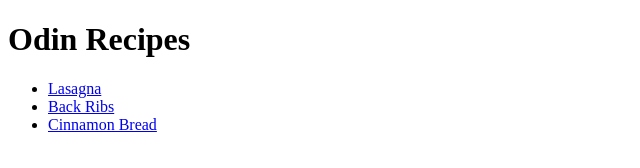
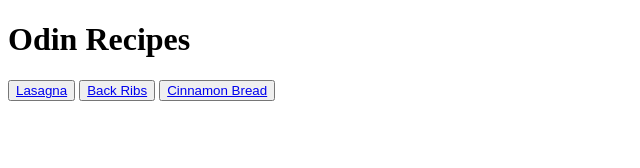
Before and after one commit to NeonEyesz/odin-recipes, a plain HTML site: page index.html in a window 1280 px wide. Shown: the whole page, without its empty margins (0-640 px from the left). Drawn offline with Linux system fonts and the light colour scheme.

Commit message:
embelezando

```diff
--- a/index.html
+++ b/index.html
@@ -4,13 +4,14 @@
     <meta charset="UTF-8">
     <meta name="viewport" content="width=device-width, initial-scale=1.0">
     <title>Recipes</title>
+    <link href="style.css">
 </head>
 <body>
-    <h1>Odin Recipes</h1>
-    <ul>
-  <li><a href="recipes/lasagna.html" target="_blank" rel="noopener noreferrer">Lasagna</a></li>
-  <li> <a href="recipes/Back-ribs.html" target="_blank" rel="noopener noreferrer">Back Ribs</a></li>
-  <li> <a href="recipes/Cinnamon-Bread.html" target="_blank" rel="noopener noreferrer">Cinnamon Bread</a></li>
-    </ul>
+    <h1 class="main">Odin Recipes</h1>
+
+  <button class="menu"><a href="recipes/lasagna.html" target="_blank" rel="noopener noreferrer">Lasagna</a></button>
+  <button class="menu"> <a href="recipes/Back-ribs.html" target="_blank" rel="noopener noreferrer">Back Ribs</a></button>
+  <button class="menu"> <a href="recipes/Cinnamon-Bread.html" target="_blank" rel="noopener noreferrer">Cinnamon Bread</a></button>
+
 </body>
 </html>
--- /dev/null
+++ b/style.css
@@ -0,0 +1,13 @@
+main {
+font-family: 'Franklin Gothic Medium', 'Arial Narrow', Arial, sans-serif;
+font-size: large;
+
+}
+
+
+.menu {
+    font-family: Verdana, "Times New Roman", sans-serif;
+    font-weight: bold;
+    color: blueviolet;
+    background-color: antiquewhite;
+}
```
